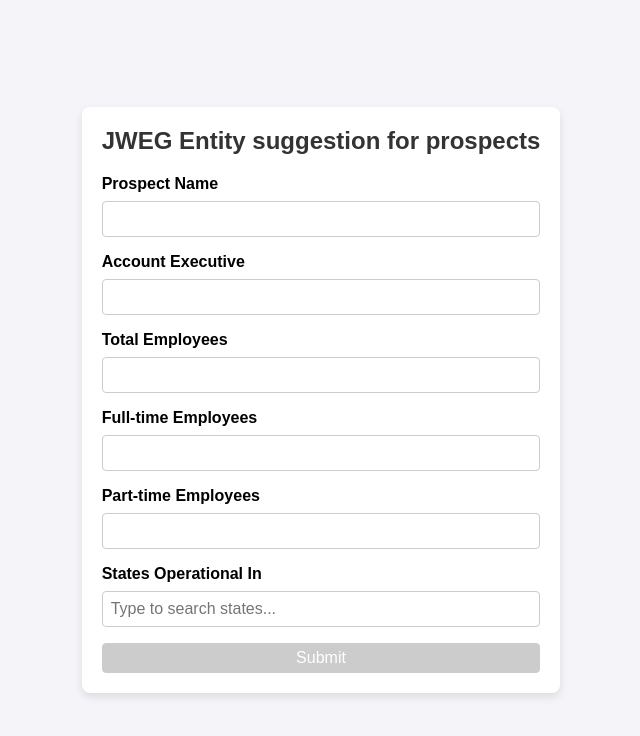
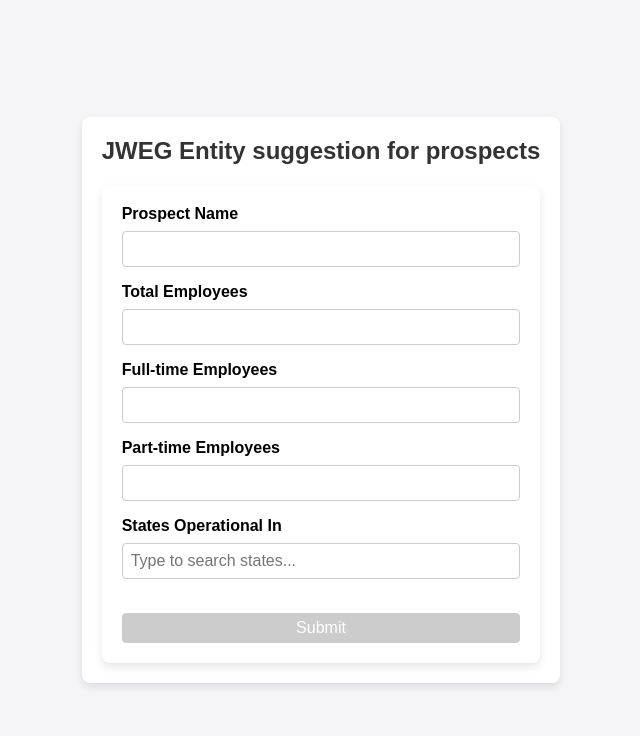
Before and after one commit to RishiA/entity-suggestion, a Next.js app: page / in a window 1280 px wide. Shown: the top 736 px of the page, without its empty margins (319-959 px from the left). Built offline with nearby package versions, Linux system fonts and the light colour scheme.

Commit message:
remove account executive requirement

```diff
--- a/components/JwegForm.tsx
+++ b/components/JwegForm.tsx
@@ -1,22 +1,22 @@
 import { useState } from 'react';
 import { useForm, SubmitHandler } from 'react-hook-form';
-import StateSelector from './StateSelector';
+import StateSelector from './StateSelector'; // Import the StateSelector component
 
 type FormData = {
   prospectName: string;
   numEmployees: number;
   fullTimeEmployees: number;
   partTimeEmployees: number;
-  accountExecutive: string;
   statesOperationalIn: string[];
 };
 
 const JwegForm = () => {
   const { register, handleSubmit, formState: { errors, isValid } } = useForm<FormData>({
-    mode: 'onChange'
+    mode: 'onChange',
   });
+
   const [selectedStates, setSelectedStates] = useState<string[]>([]);
-  const [isLoading, setIsLoading] = useState(false); // Add loading state
+  const [isLoading, setIsLoading] = useState(false);
 
   const onSubmit: SubmitHandler<FormData> = (data) => {
     if (selectedStates.length === 0) {
@@ -24,84 +24,115 @@ const JwegForm = () => {
       return;
     }
 
-    // Convert string input to numbers for validation
     const totalEmployees = Number(data.numEmployees);
     const fullTimeEmployees = Number(data.fullTimeEmployees);
     const partTimeEmployees = Number(data.partTimeEmployees);
 
     if (fullTimeEmployees + partTimeEmployees !== totalEmployees) {
-    alert('Total employees cannot be less than sum of full-time and part-time employees.');
+      alert('Total number of employees cannot be less than sum of full time and part time employees.');
       return;
     }
 
     data.statesOperationalIn = selectedStates;
-
-    setIsLoading(true); // Start loading spinner
+    setIsLoading(true);
 
     fetch('/api/submit', {
       method: 'POST',
       headers: { 'Content-Type': 'application/json' },
-      body: JSON.stringify(data)
+      body: JSON.stringify(data),
     })
-      .then(response => response.json())
-      .then(result => {
-        // Stop loading spinner
+      .then((response) => response.json())
+      .then((result) => {
         setIsLoading(false);
-        // Redirect to the recommendation page with the result
         window.location.href = `/recommendation?name=${data.prospectName}&employees=${data.numEmployees}&states=${selectedStates.join(',')}&result=${result.recommendation}`;
       })
       .catch(() => {
-        // Stop loading spinner
         setIsLoading(false);
         alert('Something went wrong while submitting the form. Please try again.');
       });
   };
 
   return (
-    <form onSubmit={handleSubmit(onSubmit)} className="space-y-4 text-center">
-      <div>
-        <label><strong>Prospect Name</strong></label>
-        <input type="text" {...register('prospectName', { required: true })} />
-        {errors.prospectName && <p>This field is required</p>}
+    <div className="container max-w-2xl mx-auto p-8 bg-white rounded-lg shadow-lg">
+
+      <form onSubmit={handleSubmit(onSubmit)} className="space-y-6">
+
+        {/* Prospect Name Field */}
+        <div className="form-group">
+          <label className="block text-sm font-medium text-gray-700 mb-2">Prospect Name</label>
+          <input
+            type="text"
+            className={`w-full p-3 border rounded-md transition-colors ${
+              errors.prospectName ? 'border-red-500' : 'border-gray-300'
+            } focus:ring-2 focus:ring-green-500 focus:border-transparent`}
+            {...register('prospectName', { required: true })}
+          />
+          {errors.prospectName && <p className="mt-1 text-sm text-red-500">This field is required</p>}
         </div>
 
-      <div>
-        <label><strong>Account Executive</strong></label>
-        <input type="text" {...register('accountExecutive', { required: true })} />
-        {errors.accountExecutive && <p>This field is required</p>}
+        {/* Total Employees Field */}
+        <div className="form-group">
+          <label className="block text-sm font-medium text-gray-700 mb-2">Total Employees</label>
+          <input
+            type="number"
+            className={`w-full p-3 border rounded-md transition-colors ${
+              errors.numEmployees ? 'border-red-500' : 'border-gray-300'
+            } focus:ring-2 focus:ring-green-500 focus:border-transparent`}
+            {...register('numEmployees', { required: true, max: 100 })}
+          />
+          {errors.numEmployees && <p className="mt-1 text-sm text-red-500">Must be between 1 and 100</p>}
         </div>
 
-      <div>
-        <label><strong>Total Employees</strong></label>
-        <input type="number" {...register('numEmployees', { required: true, max: 100 })} />
-        {errors.numEmployees && <p>Must be a number between 1 and 100</p>}
+        {/* Full-time and Part-time Employee Fields */}
+        <div className="grid grid-cols-1 md:grid-cols-2 gap-6">
+          <div className="form-group">
+            <label className="block text-sm font-medium text-gray-700 mb-2">Full-time Employees</label>
+            <input
+              type="number"
+              className={`w-full p-3 border rounded-md transition-colors ${
+                errors.fullTimeEmployees ? 'border-red-500' : 'border-gray-300'
+              } focus:ring-2 focus:ring-green-500 focus:border-transparent`}
+              {...register('fullTimeEmployees', { required: true })}
+            />
+            {errors.fullTimeEmployees && <p className="mt-1 text-sm text-red-500">This field is required</p>}
           </div>
 
-      <div>
-        <label><strong>Full-time Employees</strong></label>
-        <input type="number" {...register('fullTimeEmployees', { required: true })} />
-        {errors.fullTimeEmployees && <p>This field is required</p>}
+          <div className="form-group">
+            <label className="block text-sm font-medium text-gray-700 mb-2">Part-time Employees</label>
+            <input
+              type="number"
+              className={`w-full p-3 border rounded-md transition-colors ${
+                errors.partTimeEmployees ? 'border-red-500' : 'border-gray-300'
+              } focus:ring-2 focus:ring-green-500 focus:border-transparent`}
+              {...register('partTimeEmployees', { required: true })}
+            />
+            {errors.partTimeEmployees && <p className="mt-1 text-sm text-red-500">This field is required</p>}
+          </div>
         </div>
 
-      <div>
-        <label><strong>Part-time Employees</strong></label>
-        <input type="number" {...register('partTimeEmployees', { required: true })} />
-        {errors.partTimeEmployees && <p>This field is required</p>}
-      </div>
-
-      <div>
-        <label><strong>States Operational In</strong></label>
+        {/* StateSelector Component */}
+        <div className="form-group">
+          <label className="block text-sm font-medium text-gray-700 mb-2">States Operational In</label>
           <StateSelector selectedStates={selectedStates} setSelectedStates={setSelectedStates} />
         </div>
-
-      <button type="submit" className="btn" disabled={!isValid || isLoading}>
+              <br></br>
+        {/* Submit Button */}
+        <button
+          type="submit"
+          disabled={!isValid || isLoading}
+          className="w-full py-4 px-4 bg-green-600 text-white rounded-md font-medium transition-colors hover:bg-green-700 focus:outline-none focus:ring-2 focus:ring-green-500 focus:ring-offset-2 disabled:bg-gray-400 disabled:cursor-not-allowed"
+   >
           {isLoading ? (
-          <span className="spinner"></span> // Show spinner when loading
+            <div className="flex items-center justify-center">
+              <div className="spinner mr-2"></div>
+              <span>Submitting...</span>
+            </div>
           ) : (
             'Submit'
           )}
         </button>
       </form>
+    </div>
   );
 };
 
```
Lines whose indentation alone changed are shown as unchanged.
